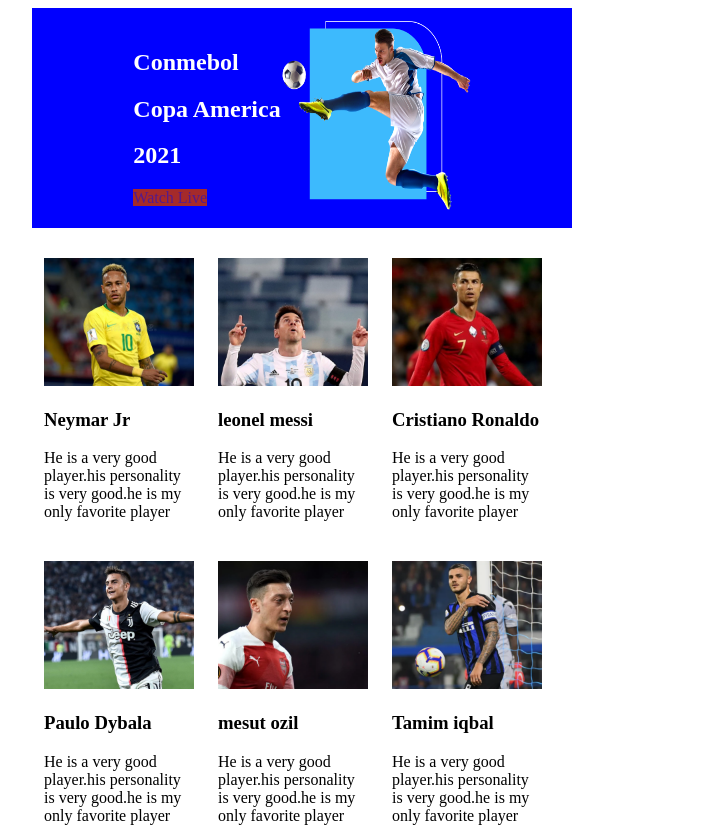
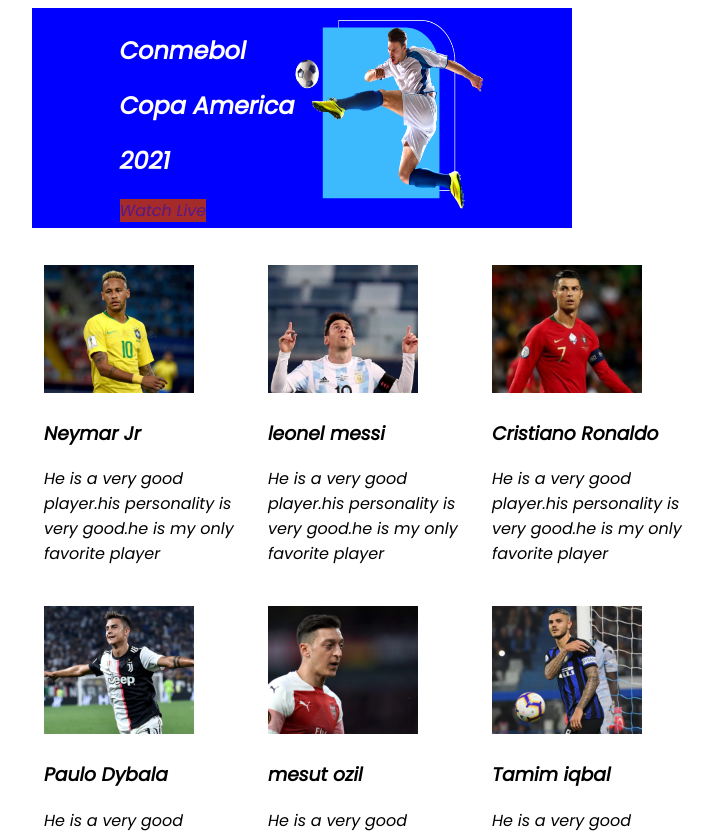
Before and after one commit to Al-amin-hossain-tamim/assainment-2, a plain HTML site: page index.html in a window 1280 px wide. Shown: the top 833 px of the page, without its empty margins (338-1052 px from the left). Drawn offline with Linux system fonts and the light colour scheme.

Commit message:
style added

```diff
--- a/index.html
+++ b/index.html
@@ -8,6 +8,9 @@
     <title>Assainment-2</title>
     <!-- font awsome -->
     <script src="https://kit.fontawesome.com/1b03d2aad0.js" crossorigin="anonymous"></script>
+    <style>
+        @import url('https://fonts.googleapis.com/css2?family=Poppins:ital@1&display=swap');
+    </style>
     <link rel="stylesheet" href="styles/style.css">
 </head>
 <!-- header start -->
--- a/styles/style.css
+++ b/styles/style.css
@@ -1,4 +1,7 @@
 /* top styles */
+body{
+    font-family: 'Poppins', sans-serif;
+}
 main{
     display:grid;
     justify-content: center;
@@ -48,7 +51,7 @@ main{
    border: 2px dashed white;
 }
 .pragraph{
-    width: 150px;
+    width: 200px;
 }
 /* last-section */
 .last{
```
